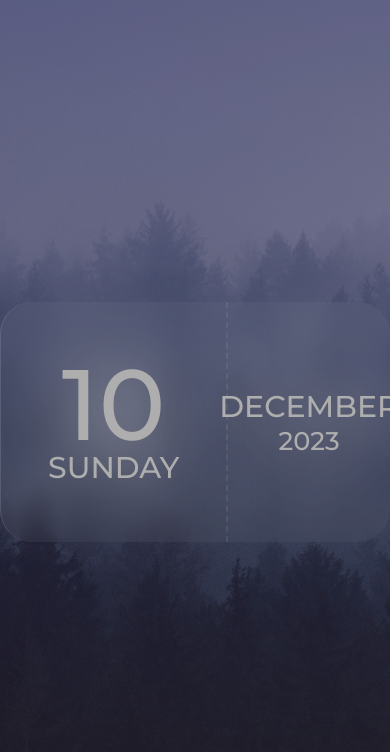
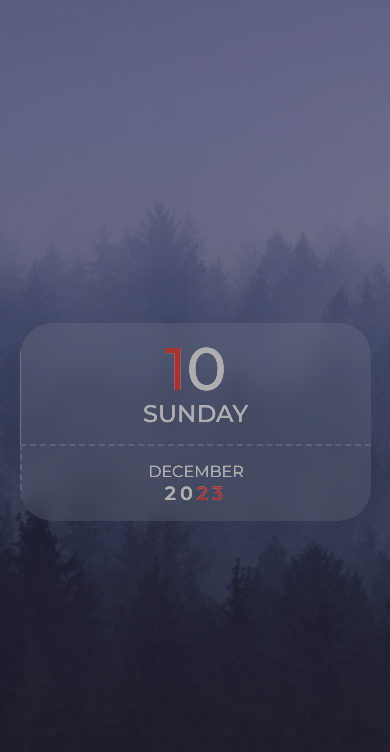
Before and after one commit to gui-zaf/glassmorphism-calendar, a plain HTML site: page index.html in a window 390 px wide. Drawn offline with Linux system fonts and the light colour scheme.

Commit message:
Add responsivity and change number style

```diff
--- a/css/style.css
+++ b/css/style.css
@@ -1,4 +1,4 @@
-@import url('https://fonts.googleapis.com/css2?family=Montserrat:wght@400;500;800&display=swap');
+@import url('https://fonts.googleapis.com/css2?family=Montserrat:wght@200;400;500;600;800;900&display=swap');
 
 * {
     margin: 0;
@@ -7,6 +7,7 @@
     font-family: 'Montserrat', sans-serif;
     color: rgb(218, 218, 218);
     user-select: none;
+    overflow: hidden;
 }
 
 .container {
@@ -38,19 +39,18 @@
     display: flex;
     justify-content: center;
     align-items: center;
-    font-size: 1.6rem;
     flex-direction: column;
     text-transform: uppercase;
-    background-color: rgba(245, 245, 245, 0.06);
-    backdrop-filter: blur(10px);
-    filter: drop-shadow(0 0 2rem rgb(255, 250, 250));
+    background-color: rgba(247, 241, 241, 0.06);
+    backdrop-filter: blur(20px);
+    filter: drop-shadow(0 0 0rem rgb(255, 250, 250));
 }
 
 .right {
     width: 42%;
     border-top-right-radius: 2rem;
     border-bottom-right-radius: 2rem;
-    border-left: 2px dashed rgba(255, 255, 255, 0.097) ;
+    border-left: 2px dashed rgba(255, 255, 255, 0.097);
 }
 
 .left {
@@ -60,22 +60,69 @@
     border-bottom-left-radius: 2rem;
 }
 
-#date {
+#date1, #date2 {
     font-size: 100px;
     font-weight: 500;
     line-height: 90px;
 }
 
+#date1 {
+    color: rgb(207, 63, 63);
+}
+
 #day {
-    font-size: 30px;
-    font-weight: 500;
-}
-#month {
-    font-size: 30px;
+    font-size: 2rem;
     font-weight: 500;
 }
 
+#month {
+    font-size: calc(1rem + 0.5vw);
+    font-weight: 400;
+}
+
 #year {
-    font-weight: 100;
-    font-weight: 500;
+    font-weight: 600;
+    letter-spacing: 4px;
+    font-size: 1.5rem;
 }
+
+#inner-year {
+    color: rgb(207, 63, 63);
+}
+
+@media screen and (max-width: 480px) {
+    .calendar {
+        width: 90%;
+        height: auto;
+        flex-direction: column;
+    }
+
+    .left,
+    .right {
+        width: 100%;
+        border-radius: 0;
+        padding: 1rem;
+    }
+
+    .right {
+        border-top: 2px dashed rgba(255, 255, 255, 0.097);
+    }
+
+    #date1,
+    #date2 {
+        font-size: 60px;
+        line-height: 60px;
+    }
+
+    #day {
+        font-size: 1.5rem;
+    }
+
+    #month {
+        font-size: 1rem;
+    }
+
+    #year {
+        font-size: 1.2rem;
+    }
+}
--- a/index.html
+++ b/index.html
@@ -1,26 +1,29 @@
 <!DOCTYPE html>
 <html lang="en">
+
 <head>
     <meta charset="UTF-8">
     <meta name="viewport" content="width=device-width, initial-scale=1.0">
     <link rel="stylesheet" href="css/style.css">
     <title>Calendar</title>
 </head>
+
 <body>
     <main>
         <div class="container">
             <div class="calendar">
                 <div class="left">
-                <p id="date">01</p>
-                <p id="day">Sundat</p>
+                    <p><span id="date1">2</span><span id="date2">4</span></p>
+                    <p id="day">Sunday</p>
                 </div>
                 <div class="right">
                     <p id="month">December</p>
-                <p id="year">2023</p>
+                    <p id="year">20<span id="inner-year">23</span></p>
                 </div>
             </div>
         </div>
     </main>
     <script src="js/script.js"></script>
 </body>
+
 </html>
--- a/js/script.js
+++ b/js/script.js
@@ -1,16 +1,17 @@
 const date = document.getElementById('date');
 const day = document.getElementById('day');
 const month = document.getElementById('month');
-const year = document.getElementById('year');
+const innerYear = document.getElementById('inner-year');
 
-const today = new Date();
+const now = new Date();
 
 const weekDays = ['Sunday', 'Monday', 'Tuesday', 'Wednesday', 'Thursday', 'Friday', 'Saturday'];
 
 const months = ['January', 'February', 'March', 'April', 'May', 'June', 'July', 'August', 'September', 'October', 'November', 'December'];
 
-date.innerHTML = today.getDate().toString().padStart(2, '0');
-day.innerHTML = weekDays[today.getDay()];
-month.innerHTML = months[today.getMonth()];
-console.log(months[today.getMonth()]);
-year.innerHTML = today.getFullYear();
+const today = now.getDate().toString().padStart(2, '0');
+date1.innerHTML = today.slice(0, 1);
+date2.innerHTML = today.slice(1, 2);
+day.innerHTML = weekDays[now.getDay()];
+month.innerHTML = months[now.getMonth()];
+innerYear.innerHTML = now.getFullYear().toString().slice(2, 4);
```
Lines whose indentation alone changed are shown as unchanged.
